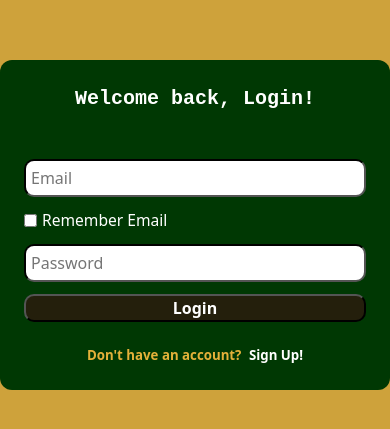
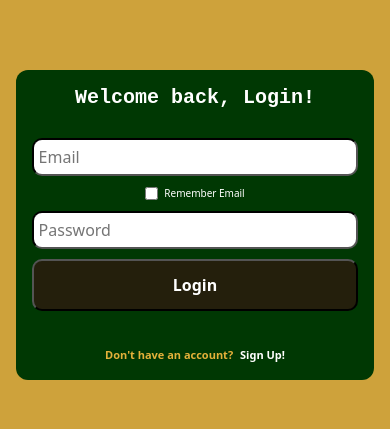
Before and after one commit to Bradley-Prokop/TackleSwap, a React (Vite) app: page /login in a window 390 px wide. Shown: the part 197-626 px from the top of the page. Built offline with nearby package versions, Linux system fonts and the light colour scheme.

Commit message:
Added responsiveness for mobile, tablet, desktop.

```diff
--- a/src/components/auth/AuthForm.css
+++ b/src/components/auth/AuthForm.css
@@ -1,4 +1,4 @@
-.auth-form-container {
+/* .auth-form-container {
   width: 100%;
   max-width: 400px;
   padding: 24px;
@@ -61,4 +61,139 @@
 .auth-form-signup-login-toggle a:hover {
     text-decoration: underline;
     color: var(--text-light);
+} */
+
+/* AI BELOW */
+
+.auth-form-container {
+  width: 100%;
+  max-width: 400px;
+
+  padding: clamp(16px, 4vw, 24px);
+
+  background: var(--primary-dark);
+  border-radius: 12px;
+
+  display: flex;
+  flex-direction: column;
+
+  gap: clamp(24px, 6vw, 45px);
+
+  margin: 0 auto;
 }
+
+/* TITLE */
+.auth-form-title {
+  font-size: clamp(20px, 4vw, 32px);
+  text-align: center;
+
+  font-family: var(--title);
+  color: white;
+
+  line-height: 1.2;
+}
+
+/* FORM */
+.auth-form-form {
+  display: flex;
+  flex-direction: column;
+
+  gap: clamp(10px, 2.5vw, 12px);
+
+  text-align: center;
+
+  width: 100%;
+}
+
+/* BUTTON */
+.auth-form-submit-btn {
+  background-color: var(--text);
+
+  border-radius: 10px;
+  color: white;
+
+  font-weight: bold;
+
+  width: 100%;
+
+  padding: 10px 12px;
+
+  cursor: pointer;
+
+  transition: transform 0.2s ease, opacity 0.2s ease;
+}
+
+.auth-form-submit-btn:hover {
+  transform: translateY(-2px);
+  opacity: 0.9;
+}
+
+/* ERROR */
+.error-message {
+  color: white;
+
+  font-size: clamp(10px, 2vw, 14px);
+
+  min-height: 16px;
+}
+
+/* TOGGLE TEXT */
+.auth-form-signup-login-toggle {
+  color: var(--text-light);
+
+  font-size: clamp(11px, 2.5vw, 14px);
+
+  text-align: center;
+}
+
+/* LINK */
+.auth-form-signup-login-toggle a {
+  color: white;
+
+  text-decoration: none;
+
+  margin-left: 4px;
+
+  font-weight: bold;
+}
+
+.auth-form-signup-login-toggle a:hover {
+  text-decoration: underline;
+  color: var(--text-light);
+}
+
+/* REMEMBER EMAIL SECTION */
+.remember-password {
+  display: flex;
+  align-items: center;
+
+  justify-content: center;
+
+  gap: 6px;
+
+  color: white;
+
+  flex-wrap: wrap;
+}
+
+.auth-form-remember-email {
+  font-size: clamp(10px, 2.5vw, 16px);
+  color: white;
+}
+
+/* ✅ MOBILE FIXES */
+@media (max-width: 480px) {
+  .auth-form-container {
+    width: 92%;
+    padding: 16px;
+    gap: 28px;
+  }
+
+  .auth-form-submit-btn {
+    padding: 12px;
+  }
+
+  .remember-password {
+    font-size: 0.85rem;
+  }
+}
--- a/src/components/footer/Footer.css
+++ b/src/components/footer/Footer.css
@@ -92,3 +92,21 @@
     margin-bottom: 2rem;
     margin-top: 2rem;
 }
+
+/* mobile */
+@media(max-width: 520px) {
+
+    .footer-title{
+        font-size: 2rem;
+    }
+
+    .footer-img{
+        height: 3rem;
+    }
+
+    .footer-navlink{
+        font-size: 1.25rem;
+        margin-top: 1rem;
+    }
+
+}
--- a/src/pages/views/Home.css
+++ b/src/pages/views/Home.css
@@ -53,7 +53,7 @@
 
 .our-mission-title {
   font-family: var(--title);
-  color: white;
+  color: var(--text);
   font-weight: bold;
   font-size: clamp(2rem, 3vw, 4rem);
 }
@@ -152,7 +152,6 @@
 
   border-radius: 20px;
 
-  /* lighter gray */
   background: var(--primary);
 
   border: 1px solid rgba(255, 255, 255, 0.12);
@@ -209,8 +208,14 @@
 
 /* Mobile */
 @media (max-width: 520px) {
+
+  .home-our-misson-container{
+    width: 75%;
+  }
+
   .home-how-it-works-container {
     padding: 3rem 1rem;
+    height: 150%;
   }
 
   .home-how-it-works-list-container {
```
